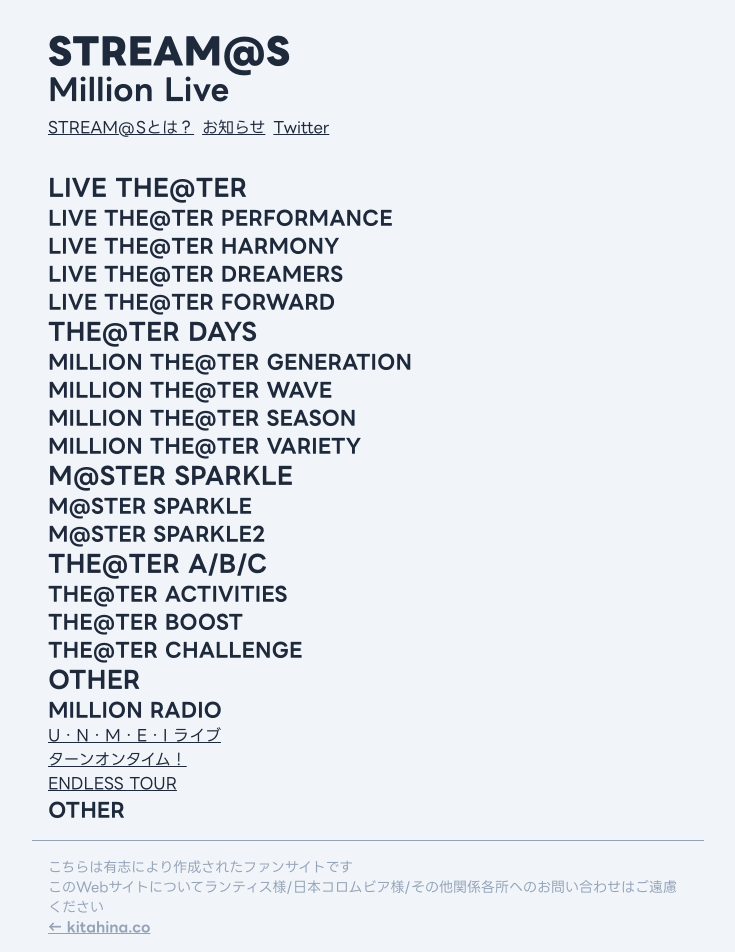
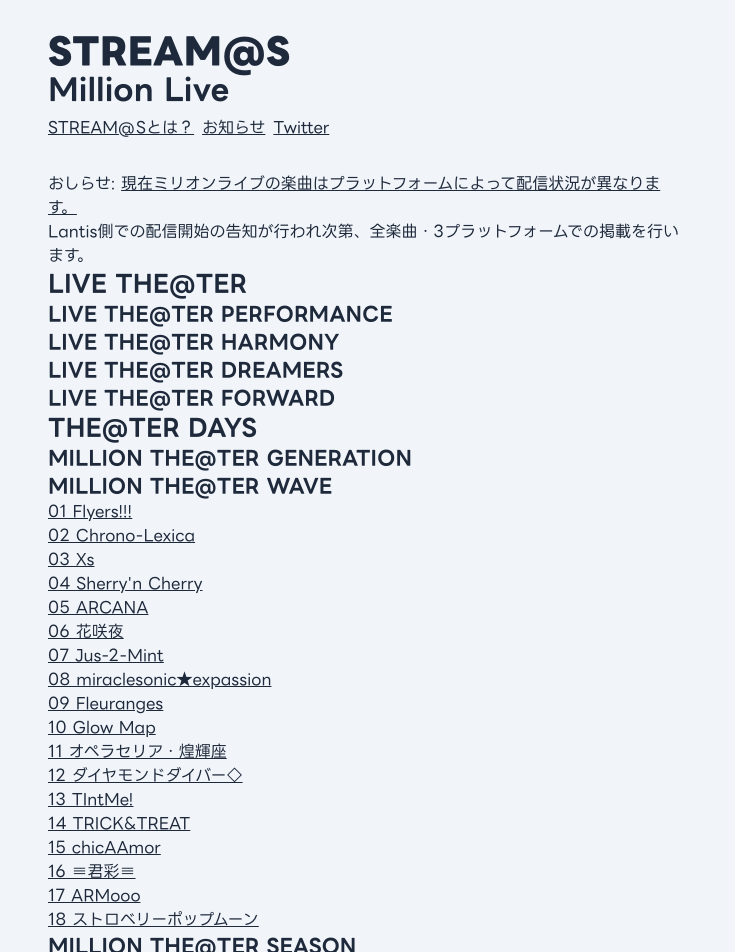
Before and after one commit to lonsagisawa/stream.kitahina.co, a Next.js app: page /millionlive in a window 1280 px wide. Shown: the top 952 px of the page, without its empty margins (272-1007 px from the left). Built offline with nearby package versions, Linux system fonts and the light colour scheme.

Commit message:
Million The@ter Wave

```diff
--- a/pages/millionlive.tsx
+++ b/pages/millionlive.tsx
@@ -12,6 +12,19 @@
         <link rel="icon" href="/favicon.ico" />
       </Head>
       <Header brand="millionlive" />
+      <p>
+        おしらせ:{" "}
+        <a
+          href="https://www.lantis.jp/news.php?id=1671786192"
+          target="_blank"
+          rel="noreferrer"
+          className="underline hover:text-yellow-500 transition"
+        >
+          現在ミリオンライブの楽曲はプラットフォームによって配信状況が異なります。
+        </a>
+        <br />
+        Lantis側での配信開始の告知が行われ次第、全楽曲・3プラットフォームでの掲載を行います。
+      </p>
       <h1 className="text-2xl font-bold">LIVE THE@TER</h1>
       <h2 className="text-xl font-bold">LIVE THE@TER PERFORMANCE</h2>
       <h2 className="text-xl font-bold">LIVE THE@TER HARMONY</h2>
@@ -21,6 +34,152 @@
       <h1 className="text-2xl font-bold">THE@TER DAYS</h1>
       <h2 className="text-xl font-bold">MILLION THE@TER GENERATION</h2>
       <h2 className="text-xl font-bold">MILLION THE@TER WAVE</h2>
+      <ul>
+        <li>
+          <Link
+            href="/album/lacm-14891"
+            className="underline hover:text-yellow-500 transition"
+          >
+            01 Flyers!!!
+          </Link>
+        </li>
+        <li>
+          <Link
+            href="/album/lacm-14892"
+            className="underline hover:text-yellow-500 transition"
+          >
+            02 Chrono-Lexica
+          </Link>
+        </li>
+        <li>
+          <Link
+            href="/album/lacm-14893"
+            className="underline hover:text-yellow-500 transition"
+          >
+            03 Xs
+          </Link>
+        </li>
+        <li>
+          <Link
+            href="/album/lacm-14894"
+            className="underline hover:text-yellow-500 transition"
+          >
+            04 Sherry&apos;n Cherry
+          </Link>
+        </li>
+        <li>
+          <Link
+            href="/album/lacm-14895"
+            className="underline hover:text-yellow-500 transition"
+          >
+            05 ARCANA
+          </Link>
+        </li>
+        <li>
+          <Link
+            href="/album/lacm-14896"
+            className="underline hover:text-yellow-500 transition"
+          >
+            06 花咲夜
+          </Link>
+        </li>
+        <li>
+          <Link
+            href="/album/lacm-14897"
+            className="underline hover:text-yellow-500 transition"
+          >
+            07 Jus-2-Mint
+          </Link>
+        </li>
+        <li>
+          <Link
+            href="/album/lacm-14898"
+            className="underline hover:text-yellow-500 transition"
+          >
+            08 miraclesonic★expassion
+          </Link>
+        </li>
+        <li>
+          <Link
+            href="/album/lacm-14899"
+            className="underline hover:text-yellow-500 transition"
+          >
+            09 Fleuranges
+          </Link>
+        </li>
+        <li>
+          <Link
+            href="/album/lacm-14900"
+            className="underline hover:text-yellow-500 transition"
+          >
+            10 Glow Map
+          </Link>
+        </li>
+        <li>
+          <Link
+            href="/album/lacm-14901"
+            className="underline hover:text-yellow-500 transition"
+          >
+            11 オペラセリア・煌輝座
+          </Link>
+        </li>
+        <li>
+          <Link
+            href="/album/lacm-14902"
+            className="underline hover:text-yellow-500 transition"
+          >
+            12 ダイヤモンドダイバー◇
+          </Link>
+        </li>
+        <li>
+          <Link
+            href="/album/lacm-14903"
+            className="underline hover:text-yellow-500 transition"
+          >
+            13 TIntMe!
+          </Link>
+        </li>
+        <li>
+          <Link
+            href="/album/lacm-14904"
+            className="underline hover:text-yellow-500 transition"
+          >
+            14 TRICK&amp;TREAT
+          </Link>
+        </li>
+        <li>
+          <Link
+            href="/album/lacm-14905"
+            className="underline hover:text-yellow-500 transition"
+          >
+            15 chicAAmor
+          </Link>
+        </li>
+        <li>
+          <Link
+            href="/album/lacm-24106"
+            className="underline hover:text-yellow-500 transition"
+          >
+            16 ≡君彩≡
+          </Link>
+        </li>
+        <li>
+          <Link
+            href="/album/lacm-24107"
+            className="underline hover:text-yellow-500 transition"
+          >
+            17 ARMooo
+          </Link>
+        </li>
+        <li>
+          <Link
+            href="/album/lacm-24108"
+            className="underline hover:text-yellow-500 transition"
+          >
+            18 ストロベリーポップムーン
+          </Link>
+        </li>
+      </ul>
       <h2 className="text-xl font-bold">MILLION THE@TER SEASON</h2>
       <h2 className="text-xl font-bold">MILLION THE@TER VARIETY</h2>
 
```
